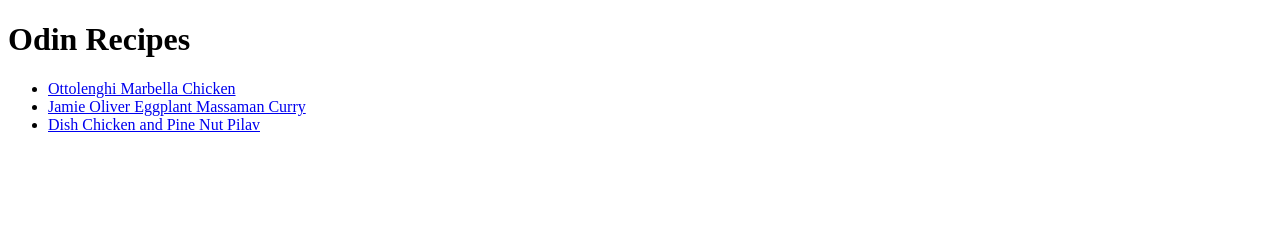
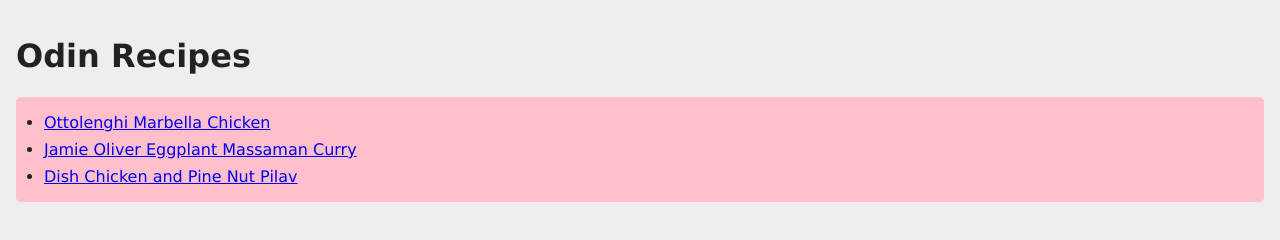
Before and after one commit to heapallocation/odin-recipes, a plain HTML site: page index.html in a window 1280 px wide. Drawn offline with Linux system fonts and the light colour scheme.

Commit message:
add list css

```diff
--- a/index.html
+++ b/index.html
@@ -3,13 +3,16 @@
 <head>
     <meta charset="UTF-8">
     <title>Odin Recipes</title>
+    <link rel="stylesheet" href="style.css">
 </head>
 <body>
 <h1>Odin Recipes</h1>
-<ul>
-    <li><a href="./recipes/ottolenghi-marbella-chicken.html">Ottolenghi Marbella Chicken</a></li>
-    <li><a href="./recipes/jamie-oliver-aubergine-massaman-curry.html">Jamie Oliver Eggplant Massaman Curry</a></li>
-    <li><a href="./recipes/chicken-pine-nut-pilav.html">Dish Chicken and Pine Nut Pilav</a></li>
-</ul>
+<div class="list">
+    <ul>
+        <li><a href="./recipes/ottolenghi-marbella-chicken.html">Ottolenghi Marbella Chicken</a></li>
+        <li><a href="./recipes/jamie-oliver-aubergine-massaman-curry.html">Jamie Oliver Eggplant Massaman Curry</a></li>
+        <li><a href="./recipes/chicken-pine-nut-pilav.html">Dish Chicken and Pine Nut Pilav</a></li>
+    </ul>
+</div>
 </body>
 </html>
--- /dev/null
+++ b/style.css
@@ -0,0 +1,20 @@
+body {
+    background-color: #eee;
+    color: #222;
+    font-family: Verdana, sans-serif;
+    padding: 8px;
+}
+
+li {
+    margin: 8px 0 8px 0;
+}
+
+ul {
+    padding: 8px;
+    margin: 20px;
+}
+
+.list {
+    background-color: #FFC0CB;
+    border-radius: 5px;
+}
```
Also changed, not shown: recipes/chicken-pine-nut-pilav.html (+1 -0 lines), recipes/jamie-oliver-aubergine-massaman-curry.html (+1 -0 lines), recipes/ottolenghi-marbella-chicken.html (+1 -0 lines).
